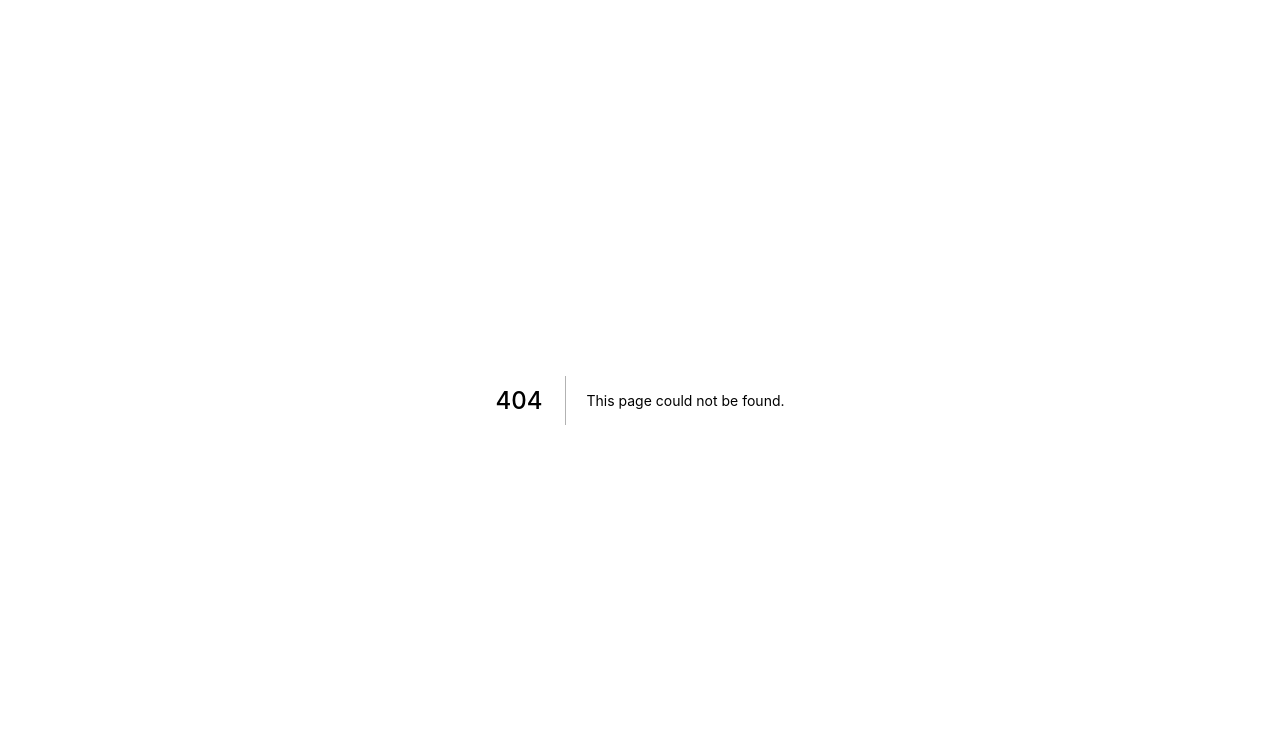
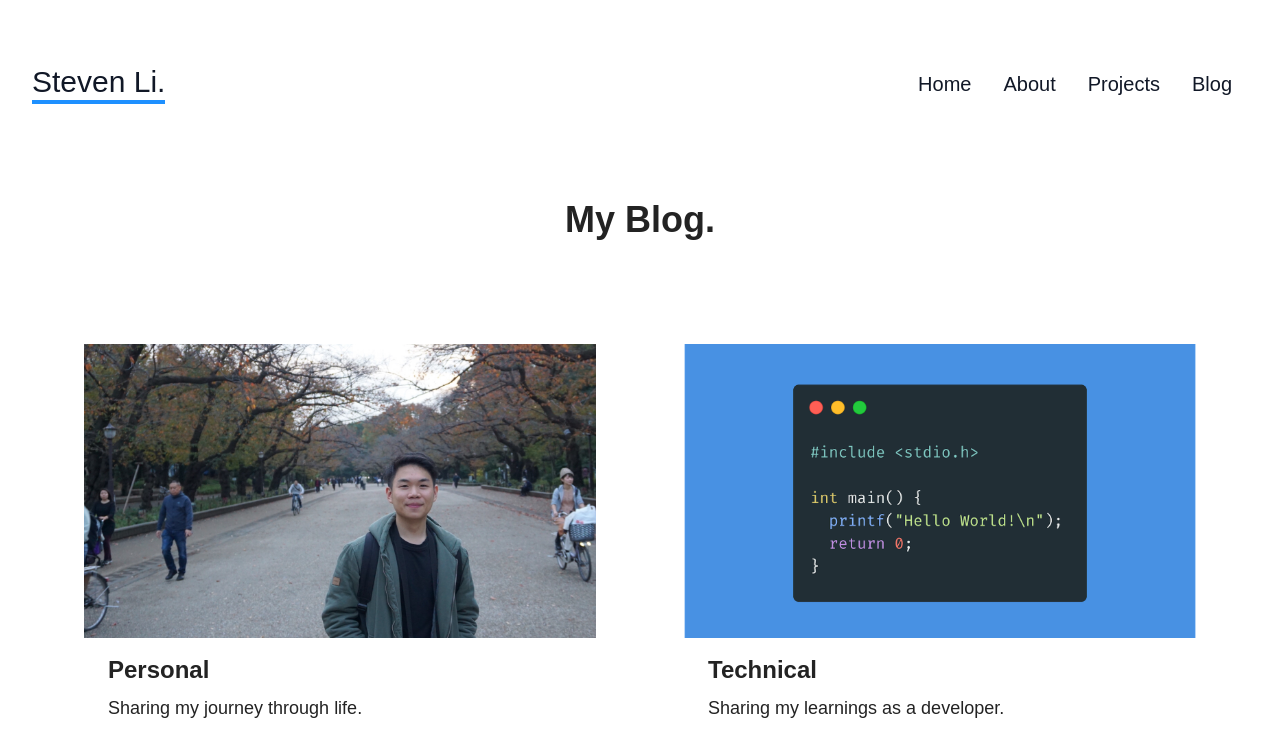
Before and after one commit to s-li1/portfolio, a Next.js app: page /blog in a window 1280 px wide. Before the commit this address had no page. Shown: the top 756 px of the page. Built offline with nearby package versions, Linux system fonts and the light colour scheme.

Commit message:
basic blog page

```diff
--- /dev/null
+++ b/pages/blog.tsx
@@ -0,0 +1,30 @@
+import React from 'react';
+import Container from '../components/Container';
+
+export default function Blog() {
+    return (
+        <Container>
+            <div>
+                <h1 className="text-4xl font-semibold mb-8 p-8 self-center text-center">My Blog.</h1>
+                <div className="p-10 md:flex md:justify-around">
+                    <div className="max-w-lg">
+                        <img className="w-full" src="/blog/personal/personal.jpg" alt="Personal Writing" />
+                        <div className="px-6 py-4">
+                            <h3 className="text-2xl font-semibold mb-2">
+                                Personal
+                            </h3>
+                            <p className="text-lg">Sharing my journey through life.</p>
+                        </div>
+                    </div>
+                    <div className="max-w-lg">
+                        <img className="w-full" src="/blog/technical/technical.png" alt="Technical Technical" />
+                        <div className="px-6 py-4">
+                            <h3 className="text-2xl font-semibold mb-2">Technical</h3>
+                            <p className="text-lg">Sharing my learnings as a developer.</p>
+                        </div>
+                    </div>
+                </div>
+            </div>
+        </Container>
+    )
+}
```
Also changed, not shown: public/blog/personal/personal.jpg (added), public/blog/technical/technical.png (added).
